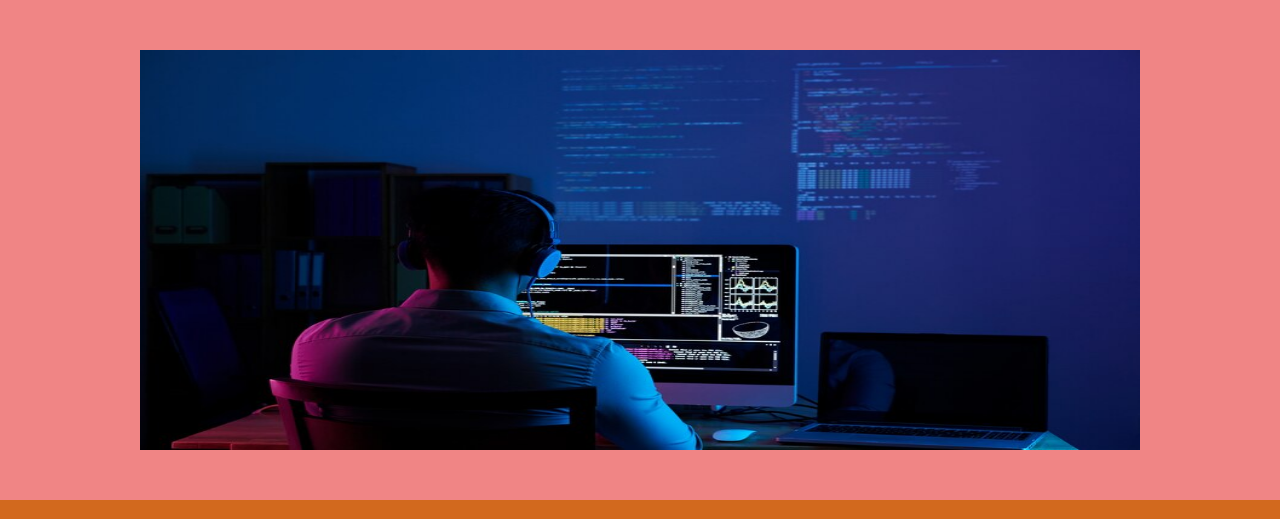
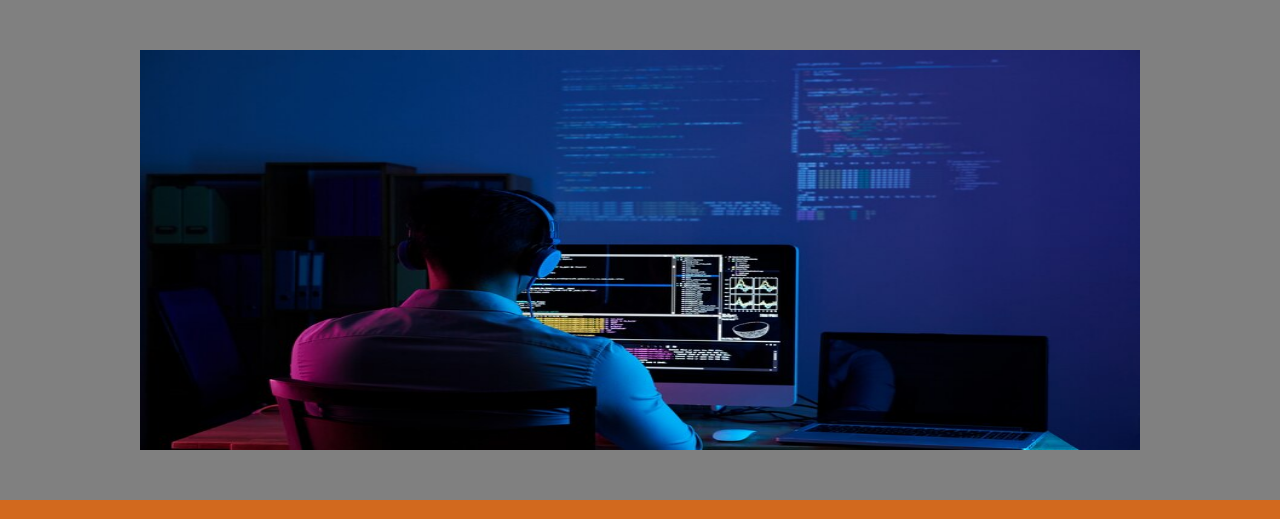
Before and after one commit to Badluckfame/Personal-Portfolio, a plain HTML site: page index.html in a window 1280 px wide. Shown: the top 519 px of the page. Drawn offline with Linux system fonts and the light colour scheme.

Commit message:
modified

```diff
--- a/css/master.css
+++ b/css/master.css
@@ -4,7 +4,7 @@
     box-sizing: border-box;
 }
 body {
-    background-color: #f08585;
+    background-color:gray;
     color: black;
 }
 .header-image{
```
